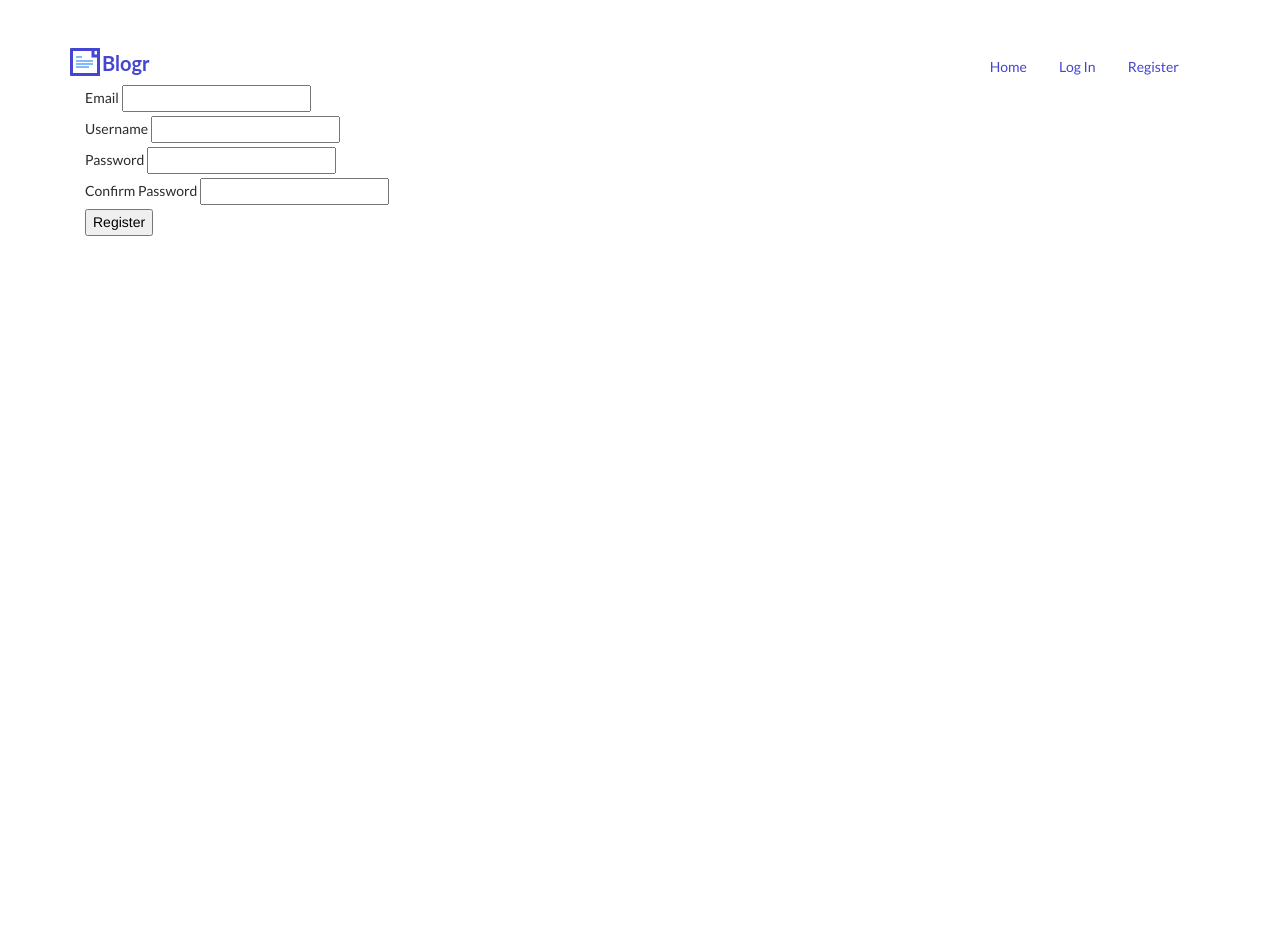
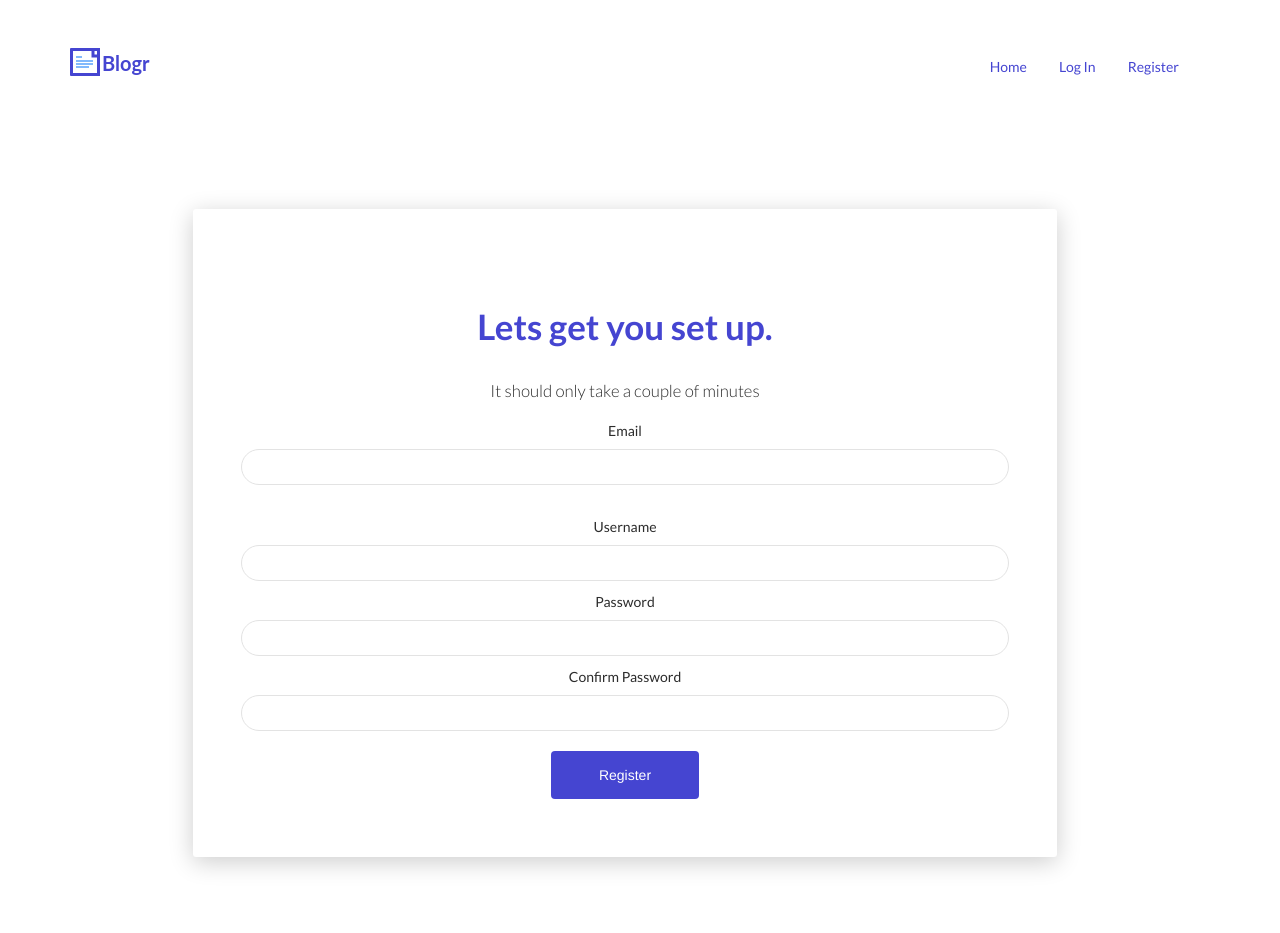
Before and after one commit to imekenye/Personal-Blog, a Flask app: page /register in a window 1280 px wide. Before the commit the page ends 236 px from the top, so only its background shows below. Run offline with Flask 2, Linux system fonts and the light colour scheme; some libraries are stand-ins or nearby versions.

Commit message:
update register.html

```diff
--- a/app/templates/register.html
+++ b/app/templates/register.html
@@ -1,12 +1,36 @@
 {% extends "base.html" %}
 {% block content %}
-<form method="POST">
-    {# This hidden_tag is a CSRF security feature. #}
-    {{ form.hidden_tag() }}
-    {{ form.email.label }} {{ form.email() }}<br>
-    {{ form.username.label }} {{ form.username() }}<br>
-    {{ form.password.label }} {{ form.password() }}<br>
-    {{ form.pass_confirm.label }} {{ form.pass_confirm() }}<br>
-    {{ form.submit() }}
-</form>
+    <div class="row col-md-12 mt-5" style="height: 100vh;">
+        <div class="card p-5 my-auto mx-auto" style="width:80% !important;">
+            <div class="card-heading text-center mt-5">
+                <h2 style="color: #4545D1;"><strong>Lets get you set up.</strong></h2>
+                <p>It should only take a couple of minutes</p>
+            </div>
+            <form method="POST" class="text-center"  >
+
+            {{ form.hidden_tag() }}
+
+                <div class="form-group ">
+                    {{ form.email.label(class="") }} {{ form.email(class="form-control") }}
+                </div>
+                <br>
+                <div class="form-group">
+                    {{ form.username.label }} {{ form.username(class="form-control form-control-sm") }}
+                </div>
+                <div class="form-group">
+                    {{ form.password.label }} {{ form.password(class="form-control form-control-sm") }}
+                </div>
+                <div class="form-group">
+                    {{ form.pass_confirm.label }} {{ form.pass_confirm(class="form-control form-control-sm") }}
+                </div>
+
+
+
+
+            {{ form.submit(class="btn btn-primary btn-lg") }}
+        </form>
+        </div>
+
+    </div>
+
 {% endblock %}
```
